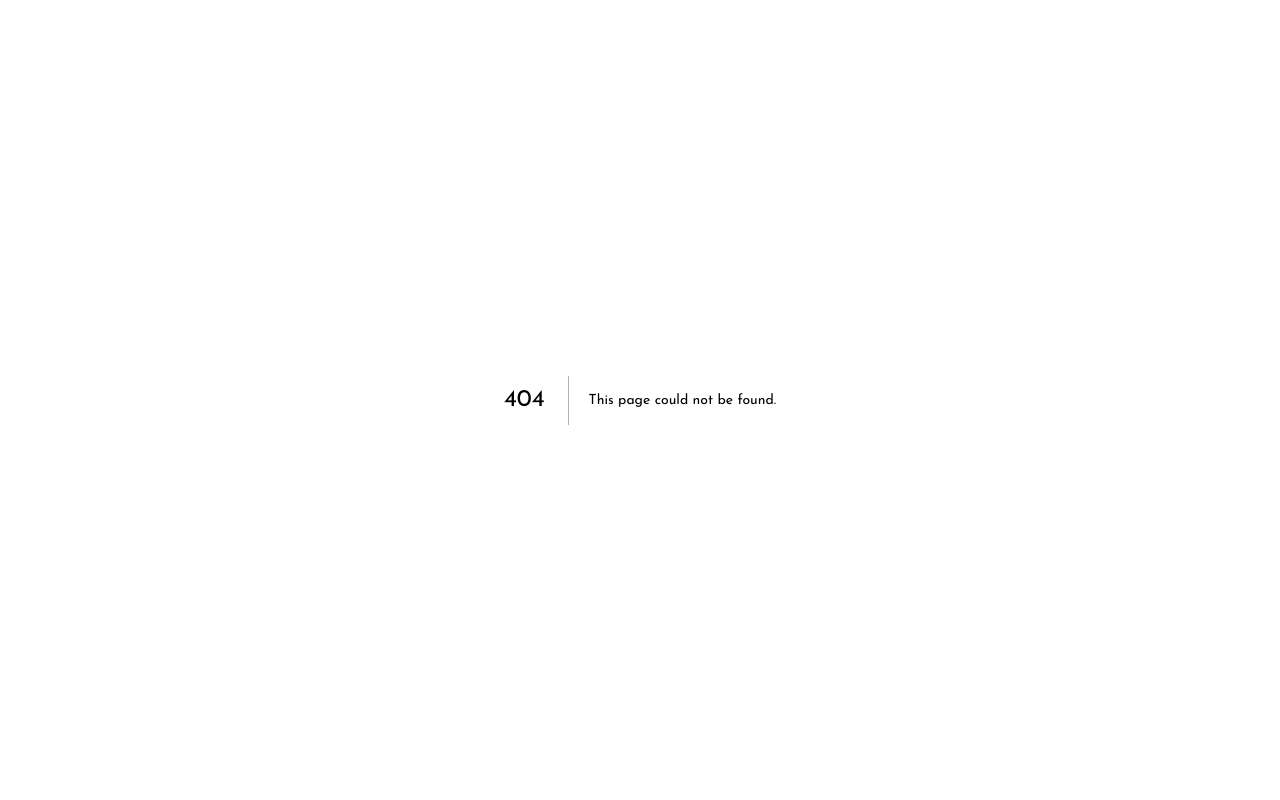
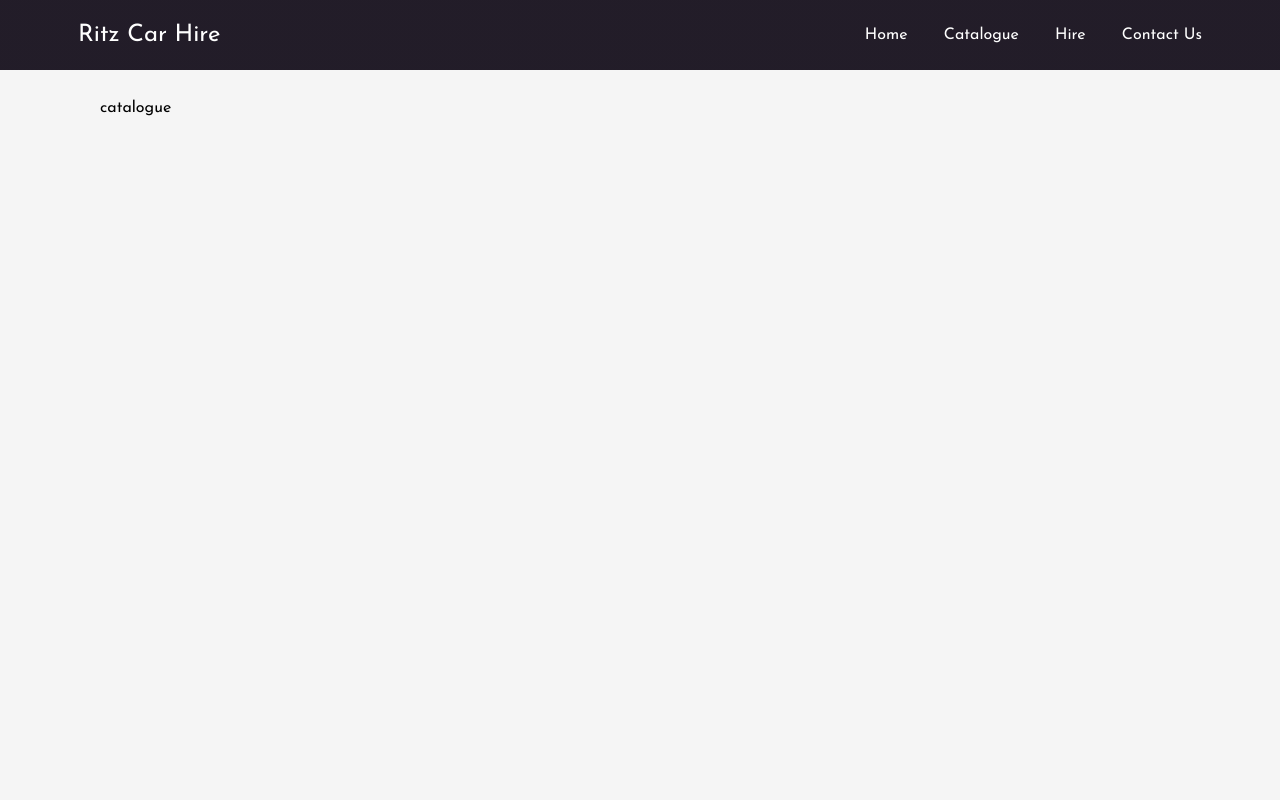
Before and after one commit to IbrahimYemi/car-rental, a Next.js app: page /catalogue in a window 1280 px wide. Before the commit this address had no page. Shown: the top 800 px of the page. Built offline with nearby package versions, Linux system fonts and the light colour scheme.

Commit message:
Header positioning and refactor for homepage and other pages
Catalogue page design started

```diff
--- a/src/components/Header.jsx
+++ b/src/components/Header.jsx
@@ -4,12 +4,12 @@ import Link from "next/link";
 
 const Header = () => {
 	return (
-		<header className={styles.header}>
+		<header className={styles.header} id="header">
 			<div className={styles.header__container}>
 				<Link href="/">Ritz Car Hire</Link>
 				<nav className={styles.header__navigation}>
 					<Link href="/">Home</Link>
-					<Link href="/">Catalogue</Link>
+					<Link href="/catalogue">Catalogue</Link>
 					<Link href="/">Hire</Link>
 					<Link href="/">Contact Us</Link>
 				</nav>
--- a/src/pages/_app.js
+++ b/src/pages/_app.js
@@ -4,7 +4,7 @@ import Footer from "@/components/Footer";
 
 export default function App({ Component, pageProps }) {
 	return (
-		<div className="App">
+		<div id={Component.name}>
 			<Header />
 			<Component {...pageProps} />
 			<Footer />
--- /dev/null
+++ b/src/pages/catalogue/index.js
@@ -0,0 +1,7 @@
+import React from "react";
+import styles from "../../styles/Catalogue.module.scss";
+const Catalogue = () => {
+	return <main className={styles.catalogue}>catalogue</main>;
+};
+
+export default Catalogue;
--- a/src/pages/index.js
+++ b/src/pages/index.js
@@ -12,7 +12,7 @@ import CarCard from "@/components/CarCard";
 export default function Home() {
 	let manufacturerWidths = [80, 90, 100, 90, 80, 85];
 	return (
-		<div className="App">
+		<div className="home">
 			<Head>
 				<title>Create Next App</title>
 				<meta name="description" content="Generated by create next app" />
--- /dev/null
+++ b/src/styles/Catalogue.module.scss
@@ -0,0 +1,9 @@
+.catalogue {
+	// background-color: green;
+	padding: 0;
+	padding: 100px;
+	height: 500vh;
+	header {
+		top: 0;
+	}
+}
--- a/src/styles/Header.module.scss
+++ b/src/styles/Header.module.scss
@@ -2,15 +2,18 @@
 
 .header {
 	height: 70px;
-	position: absolute;
-	top: 20px;
+	position: fixed;
 	left: 0;
 	z-index: 10;
 	right: 0;
+	background: linear-gradient(0deg, rgba(116, 76, 157, 0.15), rgba(116, 76, 157, 0.15)), #141414;
+	top: 0;
 }
+
 .header__container {
 	@include container;
 	@include flex(space-between, center);
+
 	padding: 0 20px;
 	color: $white;
 	font-size: 24px;
--- a/src/styles/globals.css
+++ b/src/styles/globals.css
@@ -24,3 +24,9 @@ a {
 main {
 	height: auto;
 }
+
+#Home #header {
+	background: unset !important;
+	top: 20px;
+	position: absolute;
+}
```
